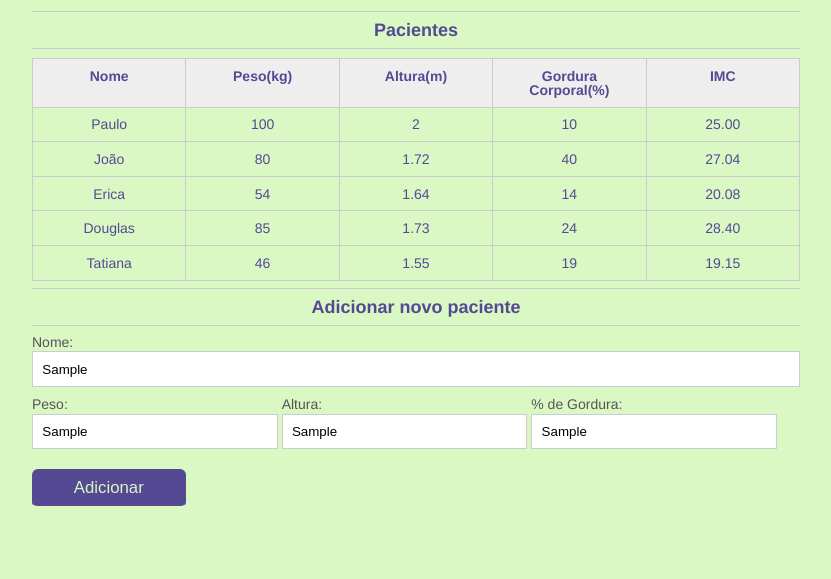
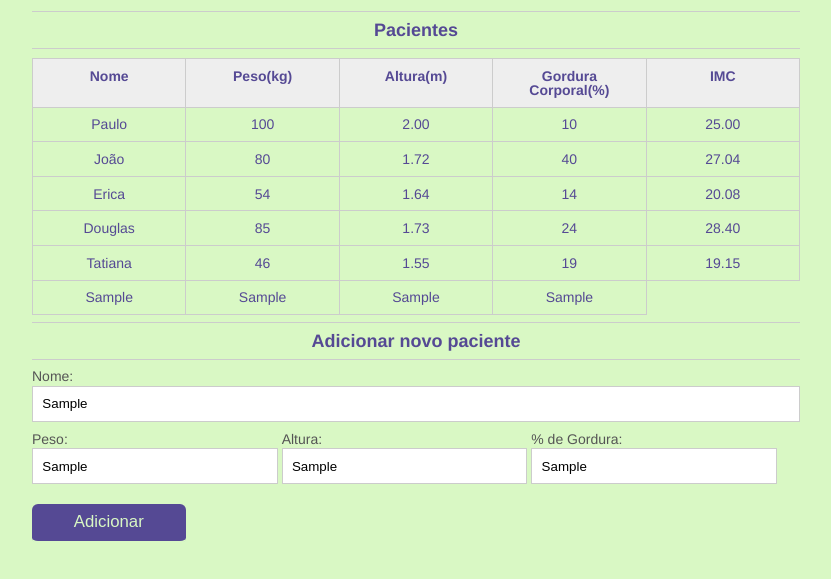
Before and after one commit to QuerenFernandes/projetoNutricao, a plain HTML site: page index.html in a window 1280 px wide. Both pictures are taken after typing "Sample", "Sample", "Sample", "Sample" into the empty fields and a click on the button "Adicionar". Shown: the part 45-624 px from the top of the page, without its empty margins (224-1055 px from the left). Drawn offline with Linux system fonts and the light colour scheme.

Commit message:
finalizando o evento de adicionar dados na tabela

```diff
--- a/index.html
+++ b/index.html
@@ -32,7 +32,7 @@
 						<tr class="paciente" id="primeiro-paciente">
 							<td class="info-nome">Paulo</td>
 							<td class="info-peso">100</td>
-							<td class="info-altura">2</td>
+							<td class="info-altura">2.00</td>
 							<td class="info-gordura">10</td>
 							<td class="info-imc">0</td>
 						</tr>
--- a/js/index.js
+++ b/js/index.js
@@ -88,8 +88,38 @@ for(var i = 0; i < pacientes.length; i++) {
 //CRIANDO EVENTO - SALVAR OS DADOS INSERIDOS NO FORMULÁRIO
 
 var botaoAdicionar = document.querySelector("#adicionar-paciente");
+botaoAdicionar.addEventListener("click", function (event){
+    event.preventDefault();
 
-botaoAdicionar.addEventListener("click", function (event) {
-    event.preventDefault();
-    console.log("Olá, deu certo!");
+    var form = document.querySelector("#form-adiciona");
+
+    var nome = form.nome.value;
+    var peso = form.peso.value;
+    var altura = form.altura.value;
+    var gordura = form.gordura.value;
+
+    var pacienteTr = document.createElement("tr");
+
+    var nomeTd = document.createElement("td");
+    var pesoTd = document.createElement("td");
+    var alturaTd = document.createElement("td");
+    var gorduraTd = document.createElement("td");
+    var imcTd = document.createElement("td");
+
+    nomeTd.textContent = nome;
+    pesoTd.textContent = peso;
+    alturaTd.textContent = altura;
+    gorduraTd.textContent = gordura;
+    imcTd.textContent = imc;
+
+    pacienteTr.appendChild(nomeTd);
+    pacienteTr.appendChild(pesoTd);
+    pacienteTr.appendChild(alturaTd);
+    pacienteTr.appendChild(gorduraTd);
+    pacienteTr.appendChild(nomeTd);
+
+    var tabela = document.querySelector("#tabela-pacientes");
+
+    tabela.appendChild(pacienteTr);
+
 });
```
